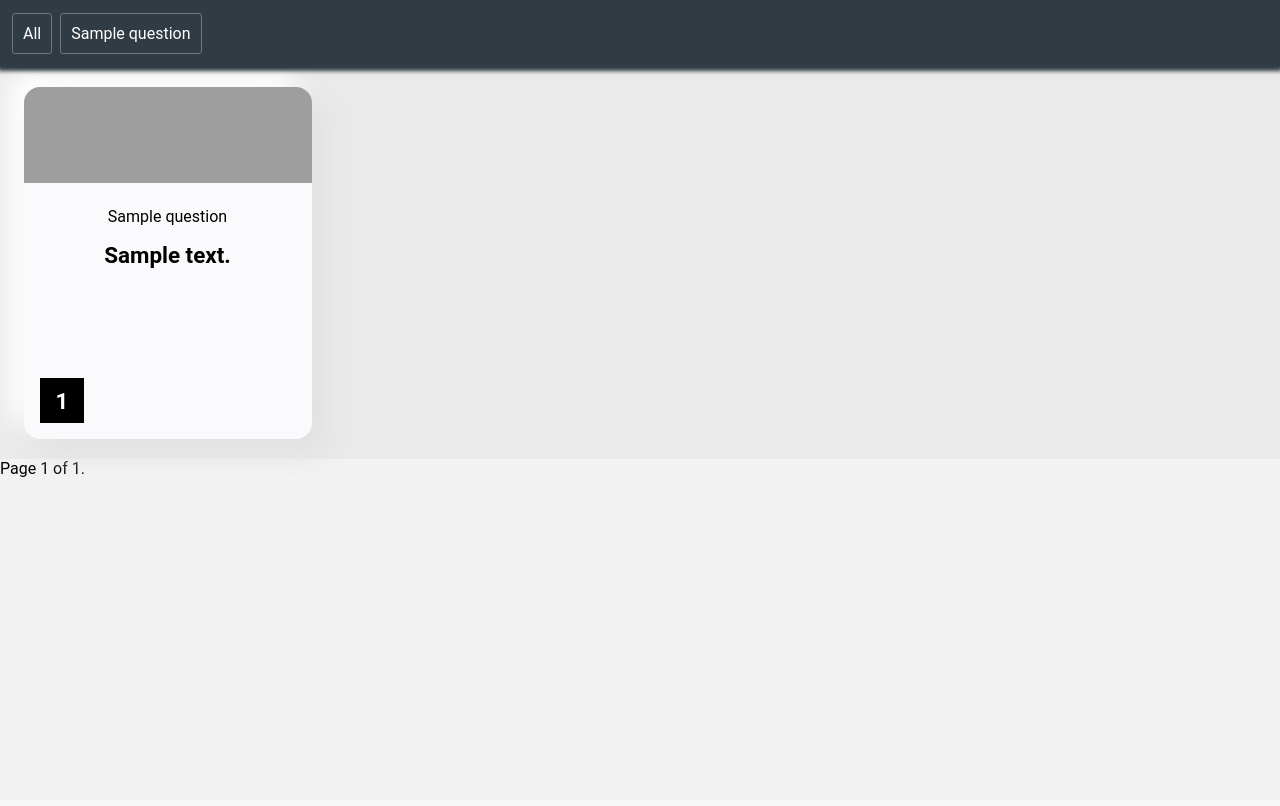
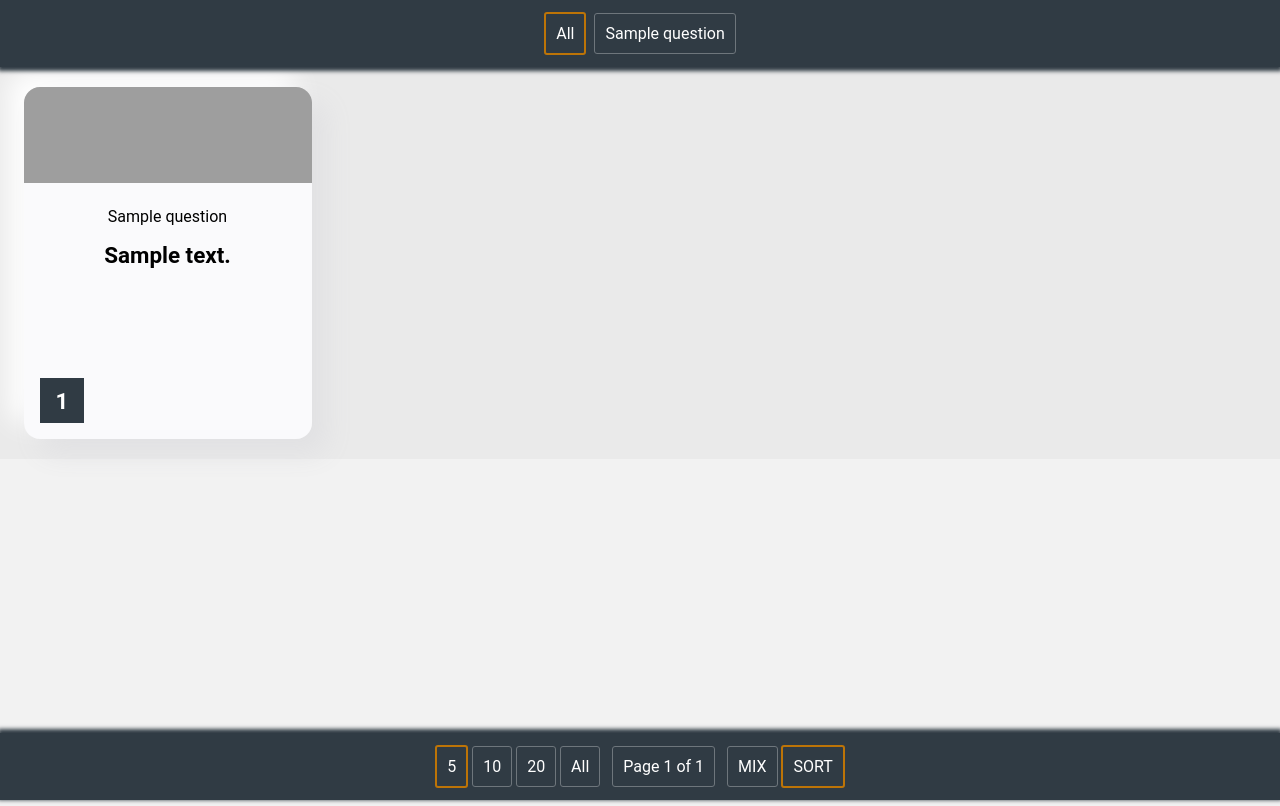
Before and after one commit to mr-davtyan/CivicsTest, a Django app: page /cards/ in a window 1280 px wide. Before the commit the page ends 477 px from the top, so only its background shows below. Run offline with Django 3.2, Linux system fonts and the light colour scheme; tables that the repository leaves empty hold one stand-in row (values such as "Sample post"); grey boxes are pictures that could not be loaded.

Commit message:
Styles updated. User session implemented.

```diff
--- a/CivicsTest/settings.py
+++ b/CivicsTest/settings.py
@@ -30,7 +30,6 @@ ALLOWED_HOSTS = []
 
 INSTALLED_APPS = [
     'cards.apps.CardsConfig',
-    'polls.apps.PollsConfig',
     'django.contrib.admin',
     'django.contrib.auth',
     'django.contrib.contenttypes',
--- a/CivicsTest/urls.py
+++ b/CivicsTest/urls.py
@@ -18,6 +18,5 @@ from django.urls import include, path
 
 urlpatterns = [
     path('cards/', include('cards.urls')),
-    path('polls/', include('polls.urls')),
     path('admin/', admin.site.urls),
 ]
--- a/cards/models.py
+++ b/cards/models.py
@@ -19,6 +19,7 @@ class Question(models.Model):
     def __str__(self):
         return self.question_text
 
+    # noinspection PyTypeChecker
     @admin.display(
         boolean=True,
         ordering='pub_date',
--- a/cards/static/cards/style.css
+++ b/cards/static/cards/style.css
@@ -55,7 +55,7 @@ h5 {
 	}
 }
 
-div.question_group {
+div.question-group {
 	font-size: x-large;
 	display: block;
 	text-align: center;
@@ -68,30 +68,52 @@ div.question_group {
 	min-height: 2.6em;
 }
 
-div.groups_filter {
+.header {
 	position: sticky;
-	top: 0;
 	z-index: 100;
 	margin: 0;
 	padding: 10px;
 	background: #303b44;
+	top: 0;
 	box-shadow: 0px 2px 4px 2px #303b44;
+	min-height: 8vh;
+	text-align: center;
 }
 
-a.group_link {
+.cards_container {
+    position: relative;
+    min-height: 84vh;
+}
+
+.footer {
+	position: sticky;
+	z-index: 100;
+	margin: 0;
+	padding: 10px;
+	background: #303b44;
+	bottom: 0;
+	box-shadow: 0px -2px 4px 2px #303b44;
+	left: 0;
+	width: 100%;
+	min-height: 8vh;
+	text-align: center;
+}
+
+.group-link {
 	color: white;
 	text-decoration: none;
 	text-align: center;
 	border-radius: 3px;
 	border: 1px solid #6e767c;
 	padding: 10px;
+	cursor: pointer;
 }
 
-a.group_link:hover {
+a.group-link:hover {
 	border-color: #fff;
 }
 
-.group_link_container {
+.group-link-container {
 	display: inline-block;
 	padding: 14px 2px;
 }
@@ -116,7 +138,6 @@ a.group_link:hover {
 	box-shadow: 15px 15px 27px #e1e1e3, -15px -15px 27px #ffffff;
 	cursor: pointer;
 }
-
 
 /* Top Half of card, image. */
 
@@ -151,7 +172,7 @@ a.group_link:hover {
 .property-question-number {
 	width: 2.8em;
 	height: 2.8em;
-	background-color: black;
+	background-color: #303b44;
 	position: absolute;
 	bottom: 1em;
 	left: 1em;
@@ -160,7 +181,7 @@ a.group_link:hover {
 	transition: all 0.4s cubic-bezier(0.645, 0.045, 0.355, 1);
 }
 
-div.question_number {
+div.question-number {
 	color: white;
 	display: block;
 	text-align: center;
@@ -188,15 +209,15 @@ div.question_number {
 }
 
 .property-card:hover .property-question-number:hover {
-	background-color: black;
+	background-color: #303b44;
 	cursor: pointer;
 }
 
-.property-card:hover .property-question-number .question_number {
-	color: black;
+.property-card:hover .property-question-number .question-number {
+	color: #303b44;
 }
 
-.property-card:hover .property-question-number:hover .question_number {
+.property-card:hover .property-question-number:hover .question-number {
 	color: white;
 }
 
@@ -215,12 +236,22 @@ div.question_number {
 	opacity: 1;
 }
 
-ul.answer_ul {
+ul.answer-ul {
 	text-align: left;
 	background: white;
 	padding: 10px 30px;
 	font-size: 0.8em;
 }
 
+.pagination {
+    display: inline-block;
+    margin: 14px 4px;
+}
+
+.highlighted {
+    border: 2px solid #bd7407;
+}
+
+
 
 }
--- a/cards/templates/cards/index.html
+++ b/cards/templates/cards/index.html
@@ -11,15 +11,16 @@
 
 {% if latest_question_list %}
 
-<div class="groups_filter">
+<div class="header">
     {% for group in groups_list %}
-    <div class="group_link_container">
-        <a class="group_link outlined" href="{% url 'cards:index' %}?question_group={{ group }}">{{ group }}</a>
+    <div class="group-link-container">
+        <a class="group-link{% ifequal current_group group %} highlighted{% endifequal %}"
+           href="?question_group={{ group }}&num-objects={{ num_objects }}">{{ group }}</a>
     </div>
     {% endfor %}
 </div>
 
-
+<div class="cards_container">
     <div class="cards">
 
         {% for question in latest_question_list %}
@@ -29,7 +30,7 @@
                 <div class="property-image"
                      style="background-image:url('{% static 'cards/img' %}/{{ question.question_group|slice:5|slugify }}.png')">
                     <div class="property-image-title">
-                    <ul class="answer_ul">
+                        <ul class="answer-ul">
                             {% for answer in question.answer_set.all %}
                             {% if answer.answer_correct %}
                             <li>{{ answer.answer_text }}</li>
@@ -43,7 +44,7 @@
                     <h5>{{ question.question_text }}</h5>
                 </div>
                 <div class="property-question-number">
-                <div class="question_number"><h5>{{ question.question_number }}</h5></div>
+                    <div class="question-number"><h5>{{ question.question_number }}</h5></div>
                 </div>
             </div>
         </div>
@@ -51,25 +52,44 @@
         {% endfor %}
 
     </div>
+</div>
+
+
+<div class="footer">
+    <div class="pagination">
+        {% for i in num_objects_array %}
+        <a class="group-link{% ifequal num_objects i %} highlighted{% endifequal %}"
+           href="?question_group={{ current_group }}&num-objects={{ i }}">{{ i }}</a>
+        {% endfor %}
+    </div>
+
 
     <div class="pagination">
-    <span class="step-links">
+        <span class="step-links ">
             {% if latest_question_list.has_previous %}
-            <a href="?question_group={{ current_group }}&page=1">&laquo; first</a>
-            <a href="?question_group={{ current_group }}&page={{ latest_question_list.previous_page_number }}">previous</a>
+                <a class="group-link" href="?question_group={{ current_group }}&num-objects={{ num_objects }}&page=1">&laquo; first</a>
+                <a class="group-link"
+                   href="?question_group={{ current_group }}&num-objects={{ num_objects }}&page={{ latest_question_list.previous_page_number }}">previous</a>
             {% endif %}
-
-        <span class="current">
-            Page {{ latest_question_list.number }} of {{ latest_question_list.paginator.num_pages }}.
-        </span>
-
+            {% if latest_question_list.paginator.num_pages %}
+                 <span class="group-link">Page {{ latest_question_list.number }} of {{ latest_question_list.paginator.num_pages }}</span>
+            {% endif %}
             {% if latest_question_list.has_next %}
-            <a href="?question_group={{ current_group }}&page={{ latest_question_list.next_page_number }}">next</a>
-            <a href="?question_group={{ current_group }}&page={{ latest_question_list.paginator.num_pages }}">last &raquo;</a>
+                <a class="group-link"
+                   href="?question_group={{ current_group }}&num-objects={{ num_objects }}&page={{ latest_question_list.next_page_number }}">next</a>
+                <a class="group-link"
+                   href="?question_group={{ current_group }}&num-objects={{ num_objects }}&page={{ latest_question_list.paginator.num_pages }}">last &raquo;</a>
             {% endif %}
         </span>
     </div>
 
+    <div class="pagination">
+        <a class="group-link{% if mix_order %} highlighted{% endif %}"
+           href="?question_group={{ current_group }}&num-objects={{ num_objects }}&order=mix">MIX</a>
+        <a class="group-link{% if not mix_order %} highlighted{% endif %}"
+           href="?question_group={{ current_group }}&num-objects={{ num_objects }}&order=straight">SORT</a>
+    </div>
+</div>
 
 
 {% else %}
--- a/cards/urls.py
+++ b/cards/urls.py
@@ -4,7 +4,6 @@ from . import views
 
 app_name = 'cards'
 urlpatterns = [
-    # (r'^admin/', include(admin.site.urls) ),
     path('', views.IndexView.as_view(), name='index'),
     path(
         '<int:question_list_id>/update-questions-list',
@@ -12,5 +11,4 @@ urlpatterns = [
         name='update-questions-list'
     ),
 
-
 ]
--- a/cards/views.py
+++ b/cards/views.py
@@ -1,3 +1,5 @@
+from random import shuffle
+
 from django.contrib.admin.views.decorators import staff_member_required
 from django.core.paginator import Paginator
 from django.db import transaction
@@ -12,55 +14,90 @@ from .questionsupdater import QuestionsUpdater
 
 class IndexView(generic.ListView):
     template_name = 'cards/index.html'
-    questions_all: list
+    # updating the questions on server load
+    questions_all = list(Question.objects.all().order_by('question_number'))
+    paginate_by = "5"
 
     def get_queryset(self):
-        self.questions_all = Question.objects.all().order_by('question_number')
-        # todo add mix button
-        # todo save mix state
         questions_for_return = []
-        request = self.request.GET
-        if request.get('question_group'):
-            group_current = request.get('question_group')
+        get_request = self.request.GET
+
+        if not self.request.session.session_key:
+            self.request.session.create()
+        self.request.session.set_expiry(7200)
+
+        if get_request.get('order'):
+            if get_request.get('order').__eq__("straight"):
+                self.request.session['order'] = list(range(0, len(self.questions_all)))
+                self.request.session['order_type'] = "straight"
+            else:
+                user_order = list(range(0, len(self.questions_all)))
+                shuffle(user_order)
+                self.request.session['order'] = user_order
+                self.request.session['order_type'] = "mix"
+
+        all_questions_for_return = []
+        for i in self.request.session.get('order', list(range(0, len(self.questions_all)))):
+            all_questions_for_return.append(self.questions_all[i])
+
+        if get_request.get('question_group'):
+            group_current = get_request.get('question_group')
             if group_current.__eq__("All"):
-                return self.questions_all
+                return all_questions_for_return
             else:
-                for q in self.questions_all:
+                for q in all_questions_for_return:
                     if q.question_group.__eq__(group_current):
                         questions_for_return.append(q)
                 return questions_for_return
-        return self.questions_all
+
+        return all_questions_for_return
 
     def get_context_data(self, **kwargs):
 
         context = super(IndexView, self).get_context_data(**kwargs)
 
-        request = self.request.GET
+        get_request = self.request.GET
+
         current_group = "All"
-        if request.get('question_group'):
-            current_group = request.get('question_group')
+        if get_request.get('question_group'):
+            current_group = get_request.get('question_group')
         context['current_group'] = current_group
 
         groups_list = list(Question.objects.values_list('question_group', flat=True).distinct())
         groups_list.insert(0, "All")
         context['groups_list'] = groups_list
 
-        # todo add pagintaor value on the web site
-        paginate_by = 2
-        paginator = Paginator(self.get_queryset(), paginate_by)
+        page = 1
+        if get_request.get('page'):
+            page = get_request.get('page')
 
-        page = 1
-        if request.get('page'):
-            page = request.get('page')
+        paginate_by_user = self.request.session.get('paginate-by-user', self.paginate_by)
+        if get_request.get('num-objects'):
+            paginate_by_user = get_request.get('num-objects')
 
-        context['latest_question_list'] = paginator.get_page(page)
+        self.request.session['paginate-by-user'] = paginate_by_user
+        context['num_objects'] = paginate_by_user
+        context['num_objects_array'] = ["5", "10", "20", "All"]
+
+        if self.request.session.get('order_type', "straight").__eq__("mix"):
+            context['mix_order'] = True
+        else:
+            context['mix_order'] = False
+
+        if paginate_by_user.__eq__("All"):
+            context['latest_question_list'] = self.get_queryset()
+        else:
+            paginator = Paginator(self.get_queryset(), int(paginate_by_user))
+            context['latest_question_list'] = paginator.get_page(page)
 
         return context
 
 
 @staff_member_required
-def update_questions_list(request, question_list_id):
-    file_path = QuestionsUpdate.objects.get(id=question_list_id).file.path
+def update_questions_list(*args, **kwargs):
+    print(args)
+
+    file_path = QuestionsUpdate.objects.get(id=kwargs["question_list_id"]).file.path
 
     # wiping all the existing questions
     with transaction.atomic():
--- a/polls/apps.py
+++ /dev/null
@@ -1,6 +0,0 @@
-from django.apps import AppConfig
-
-
-class PollsConfig(AppConfig):
-    default_auto_field = 'django.db.models.BigAutoField'
-    name = 'polls'
--- a/polls/static/polls/style.css
+++ /dev/null
@@ -1,3 +0,0 @@
-li a {
-    color: green;
-}
--- a/polls/urls.py
+++ /dev/null
@@ -1,11 +0,0 @@
-from django.urls import path
-
-from . import views
-
-app_name = 'polls'
-urlpatterns = [
-    path('', views.IndexView.as_view(), name='index'),
-    path('<int:pk>/', views.DetailView.as_view(), name='detail'),
-    path('<int:pk>/results/', views.ResultsView.as_view(), name='results'),
-    path('<int:question_id>/vote/', views.vote, name='vote'),
-]
```
Also changed, not shown: polls/admin.py (deleted, +0 -22 lines), polls/models.py (deleted, +0 -32 lines), polls/templates/polls/detail.html (deleted, +0 -23 lines), polls/templates/polls/index.html (deleted, +0 -24 lines), polls/templates/polls/results.html (deleted, +0 -20 lines), polls/tests.py (deleted, +0 -96 lines), polls/views.py (deleted, +0 -55 lines), polls/__init__.py (deleted), polls/migrations/0001_initial.py (deleted), polls/migrations/__init__.py (deleted). Lines whose indentation alone changed are shown as unchanged.
